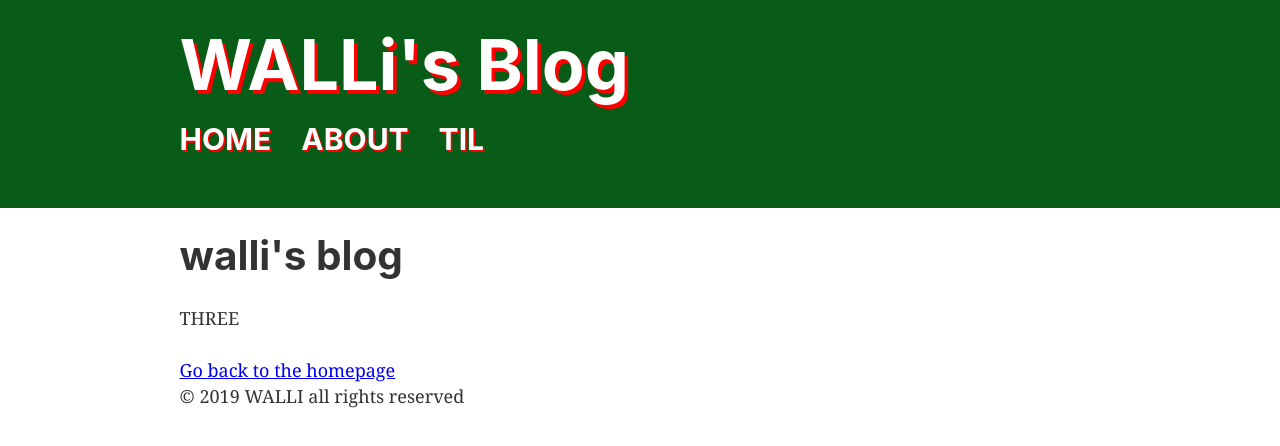
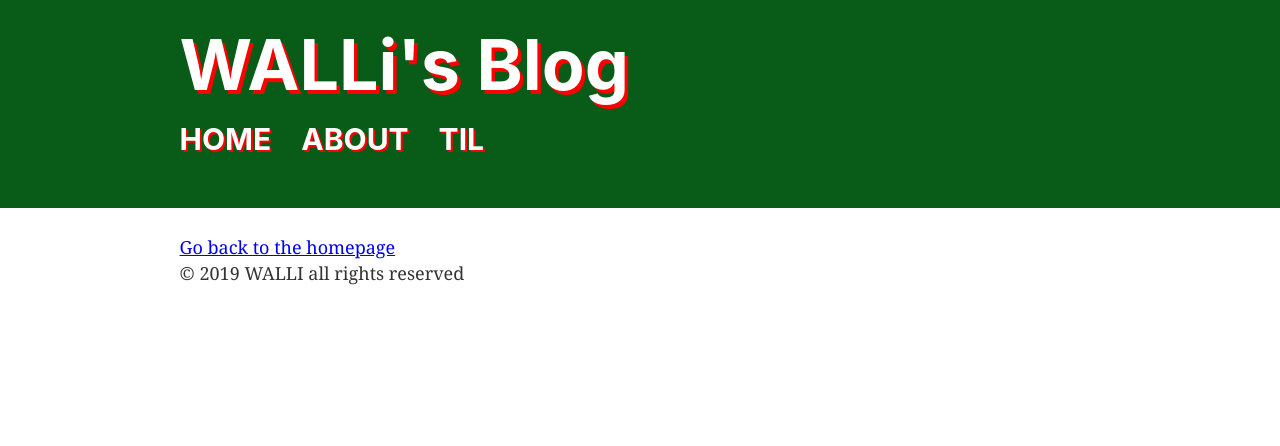
Before and after one commit to wallypark710/WALLi-blog, a Gatsby site: page /til in a window 1280 px wide. Built offline with nearby package versions, Linux system fonts and the light colour scheme; Gatsby itself is replaced by a stand-in of ours.

```diff
--- a/src/components/header.css
+++ b/src/components/header.css
@@ -10,5 +10,5 @@
 .navEntry {
   color: white;
   font-size: 30px;
-  text-shadow: 1.5px 1.5px #ff0000;
+  text-shadow: 2px 2px #ff0000;
 }
--- a/src/pages/index.js
+++ b/src/pages/index.js
@@ -7,7 +7,7 @@
 
 const listStyle = {
   color: "rgb(9,92,23)",
-  textDecorationLine: "none",
+  textDecoration: "none",
 }
 
 const IndexPage = props => {
--- a/src/pages/til.js
+++ b/src/pages/til.js
@@ -7,8 +7,6 @@
 const ThirdPage = () => (
   <Layout>
     <SEO title="TIL" />
-    <h1>walli's blog</h1>
-    <p>THREE</p>
     <Link to="/">Go back to the homepage</Link>
   </Layout>
 )
```
